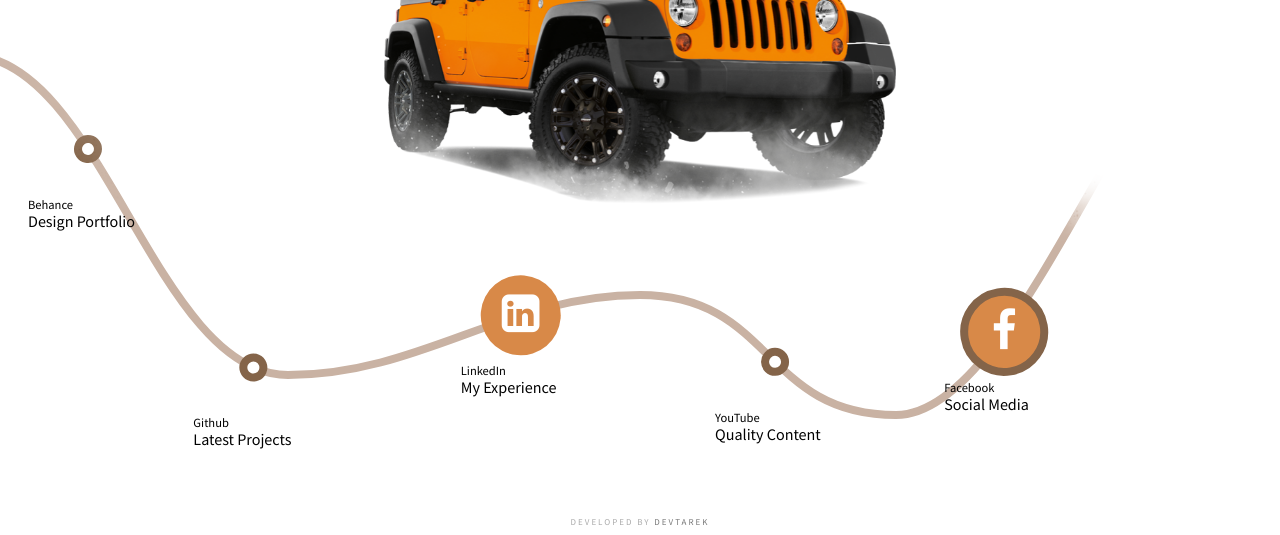
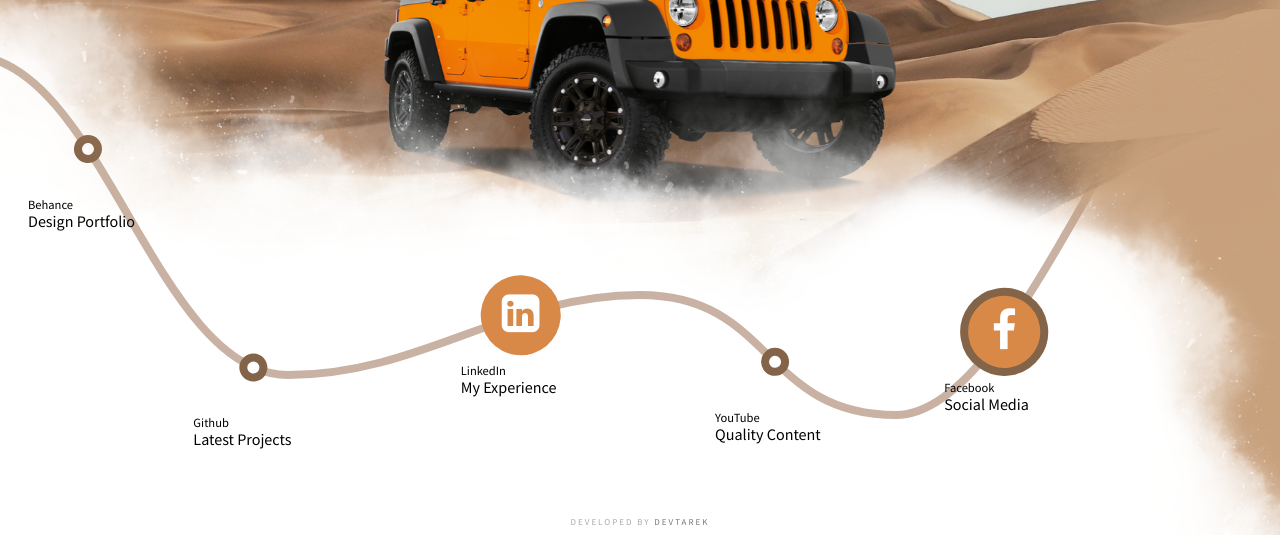
Before and after one commit to Dev-Tarek/vanilla-animated-landing, a plain HTML site: page index.html in a window 1280 px wide. Shown: the part 265-800 px from the top of the page. Drawn offline with nearby package versions, Linux system fonts and the light colour scheme.

Commit message:
Live Preview

```diff
--- a/css/components/SVG.css
+++ b/css/components/SVG.css
@@ -8,12 +8,12 @@ svg {
     height: 100%;
     background-color: white;
 
-    mask-image: url('/images/masks/mask1.png'),  url('/images/masks/mask2.png');
+    mask-image: url('../../images/masks/mask1.png'),  url('../../images/masks/mask2.png');
     mask-repeat: no-repeat, no-repeat;
     mask-position: -1000px 100px, 0px 300px;
     mask-size: cover;
 
-    -webkit-mask-image: url('/images/masks/mask1.png'),  url('/images/masks/mask2.png');
+    -webkit-mask-image: url('../../images/masks/mask1.png'),  url('../../images/masks/mask2.png');
     -webkit-mask-repeat: no-repeat, no-repeat;
     -webkit-mask-position: -1000px 100px, 0px 300px;
     -webkit-mask-size: cover;
--- a/css/index.css
+++ b/css/index.css
@@ -15,7 +15,7 @@ body {
 .back-div {
     width: 100%;
     height: 100%;
-    background-image: url('images/desert.jpg');
+    background-image: url('../images/desert.jpg');
     background-repeat: no-repeat;
     background-size: cover;
 }
@@ -24,11 +24,11 @@ body {
     height: 100%;
     width: 100%;
     background-color: #c7a07c;
-    mask-image: url('images/masks/maskOverlayL.png'), url('images/masks/maskOverlayR.png');
+    mask-image: url('../images/masks/maskOverlayL.png'), url('../images/masks/maskOverlayR.png');
     mask-position: bottom left, bottom right;
     mask-repeat: no-repeat;
     mask-size: contain;
-    -webkit-mask-image: url('images/masks/maskOverlayL.png'), url('images/masks/maskOverlayR.png');
+    -webkit-mask-image: url('../images/masks/maskOverlayL.png'), url('../images/masks/maskOverlayR.png');
     -webkit-mask-position: bottom left, bottom right;
     -webkit-mask-repeat: no-repeat;
     -webkit-mask-size: contain;
```
Also changed, not shown: 1 other file.
